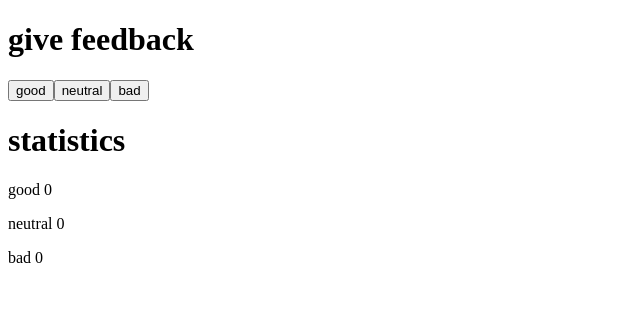
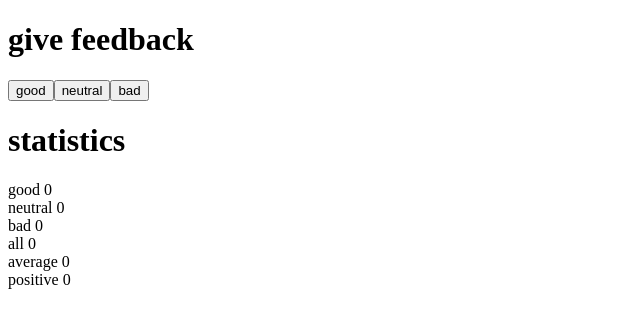
Before and after one commit to HazYa56/Full-stack-open, a React (Vite) app in the folder part1/unicafe/: page / in a window 1280 px wide. Shown: the top 328 px of the page, without its empty margins (0-640 px from the left). Built offline with nearby package versions, Linux system fonts and the light colour scheme.

Commit message:
Exercise-1.7

```diff
--- a/part1/unicafe/src/App.jsx
+++ b/part1/unicafe/src/App.jsx
@@ -13,9 +13,10 @@ const App = () => {
       <button onClick={() => setNeutral(neutral+1)}>neutral</button>
       <button onClick={() => setBad(bad+1)}>bad</button>
       <h1>statistics</h1>
-      <p>good {good}</p>
-      <p>neutral {neutral}</p>
-      <p>bad {bad}</p>
+      <p>good {good}<br />neutral {neutral}<br />bad {bad}<br />all {good+neutral+bad}
+      <br />average {((good+neutral+bad) == 0) ? 0 : ((good-bad)/(good+neutral+bad))}
+      <br />positive {((good+neutral+bad) == 0) ? 0 : ((good*100)/(good+neutral+bad))}</p>
+
     </div>
   )
 }
```
